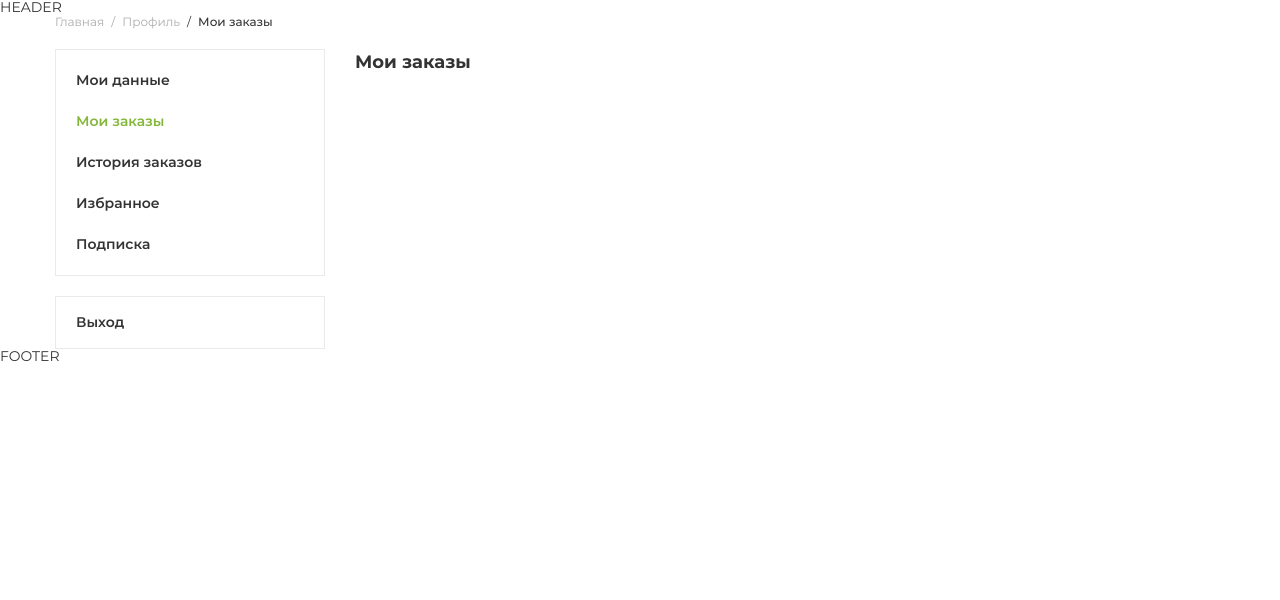
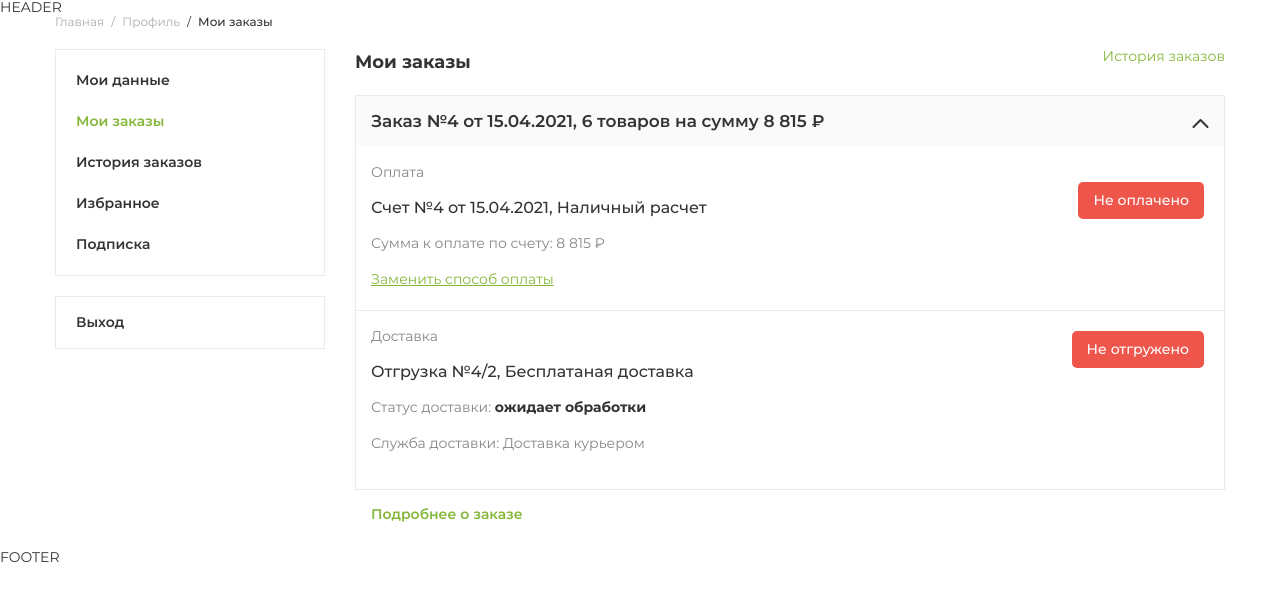
Before and after one commit to timshaq/team-light, a website: page src/cab__orders.html in a window 1280 px wide. Drawn offline with nearby package versions, Linux system fonts and the light colour scheme; files that its build step writes are made by us from their sources; files whose address does not match are found by name.

Commit message:
cab order proccess

```diff
--- a/src/assets/sass/_cab.sass
+++ b/src/assets/sass/_cab.sass
@@ -12,6 +12,9 @@
 .cab-content
 	@media(min-width:$xl)
 		width: 870px
+	&__header
+		display: flex
+		justify-content: space-between
 .cab-nav
 	width: 320px
 	transform: translateX(-15px)
@@ -137,8 +140,92 @@
 			width: 216px
 		@media(min-width:$xl)
 			width: 170px
+.cab-orders
+	margin-top: 20px
+	&__item
+
+.cab-orders-item
+	border: 1px solid var(--black10)
+	margin-bottom: 60px
+	position: relative
+	&__header
+		font-weight: 500
+		font-size: 14px
+		line-height: 145%
+		padding: 15px 45px 15px 15px
+		background-color: var(--gray)
+		border-radius: 5px
+		position: relative
+		&:before
+			content: url('../img/tab-arrow.svg')
+			width: 17px
+			height: 20px
+			position: absolute
+			top: 50%
+			right: 15px
+			transform: translateY(-50%)
+		@media(min-width:$md)
+			font-weight: 600
+			font-size: 17px
+			line-height: 21px
+	&__option
+		padding-left: 15px
+		padding-right: 15px
+		padding-bottom: 20px
+		@media(min-width:$md)
+			position: relative
+		& + .cab-orders-item__option
+			border-top: 1px solid var(--black10)
+	&__option-text
+		font-size: 14px
+		line-height: 150%
+		color: var(--black60)
+		margin: 15px 0
+		display: block
+	&__option-value
+		font-weight: 500
+		font-size: 14px
+		line-height: 17px
+		margin: 10px 0
+		@media(min-width:$md)
+			font-size: 16px
+			line-height: 20px
+	&__option-link
+		font-size: 14px
+		line-height: 150%
+		text-decoration-line: underline
+	&__option-status
+		font-weight: 500
+		font-size: 14px
+		line-height: 17px
+		color: var(--white)
+		padding: 10px 15px
+		background-color: var(--red)
+		border-radius: 5px
+		width: fit-content
+		margin: 20px 0
+		@media(min-width:$md)
+			margin: 0
+			position: absolute
+			top: 20px
+			right: 20px
+		&.wait
+		&.success
+	&__link
+		font-weight: 600
+		font-size: 14px
+		line-height: 150%
+		position: absolute
+		left: 15px
+		bottom: -15px
+		transform: translateY(100%)
+
+
+
 
 .subscribe-form
+	@media(min-width:$xl)
+		width: 470px
 	& .cab-title
 		margin-bottom: 15px
 		@media(min-width:$md)
--- a/src/cab__orders.html
+++ b/src/cab__orders.html
@@ -78,13 +78,76 @@
 		<section class="cab-content">
 
 			<div class="cab-content__header">
-				<h1 class="cab-content__title cab-title">
+				<h2 class="cab-content__title cab-title">
 					Мои заказы
-				</h1>
-				<a href="#" class="cab-content__header-link">
-
+				</h2>
+				<a href="#" class="cab-content__header-link green-color">
+					История <span class="text-mob-hidden">заказов</span>
 				</a>
 			</div>
+
+			<ul class="cab-orders">
+				<li class="cab-orders__item cab-orders-item">
+					<h3 class="cab-orders-item__header">
+						Заказ №4 от 15.04.2021, 6 товаров на сумму 8 815 ₽
+					</h3>
+
+					<div class="cab-orders-item__option">
+						<span class="cab-orders-item__option-text">
+							Оплата
+						</span>
+
+						<h4 class="cab-orders-item__option-value">
+							Счет №4 от 15.04.2021, Наличный расчет
+						</h4>
+						<!--
+							Цвета статусов по классу:
+							красный — по умолчанию;
+							оранжевый — wait;
+							зеленый — success.
+							Например:
+							class="cab-orders-item__option-status wait | success"
+						 -->
+						<div class="cab-orders-item__option-status">
+							Не оплачено
+						</div>
+
+						<span class="cab-orders-item__option-text">
+							Сумма к оплате по счету: 8 815 ₽
+						</span>
+
+						<a href="#" class="cab-orders-item__option-link green-color">
+							Заменить способ оплаты
+						</a>
+					</div>
+
+					<div class="cab-orders-item__option">
+						<span class="cab-orders-item__option-text">
+							Доставка
+						</span>
+
+						<h4 class="cab-orders-item__option-value">
+							Отгрузка №4/2, Бесплатаная доставка
+						</h4>
+
+						<div class="cab-orders-item__option-status">
+							Не отгружено
+						</div>
+
+						<span class="cab-orders-item__option-text">
+							Статус доставки: <strong>ожидает обработки</strong>
+						</span>
+
+						<span class="cab-orders-item__option-text">
+							Служба доставки: Доставка курьером
+						</span>
+					</div>
+
+					<a href="#" class="cab-orders-item__link green-color">
+						Подробнее о заказе
+					</a>
+				</li>
+			</ul>
 
 
 
```
Also changed, not shown: build/assets/css/style.css, build/assets/css/style.min.css, build/assets/img/tab-arrow.svg (added), build/cab__orders.html, src/assets/img/tab-arrow.svg (added), 1 other file.
